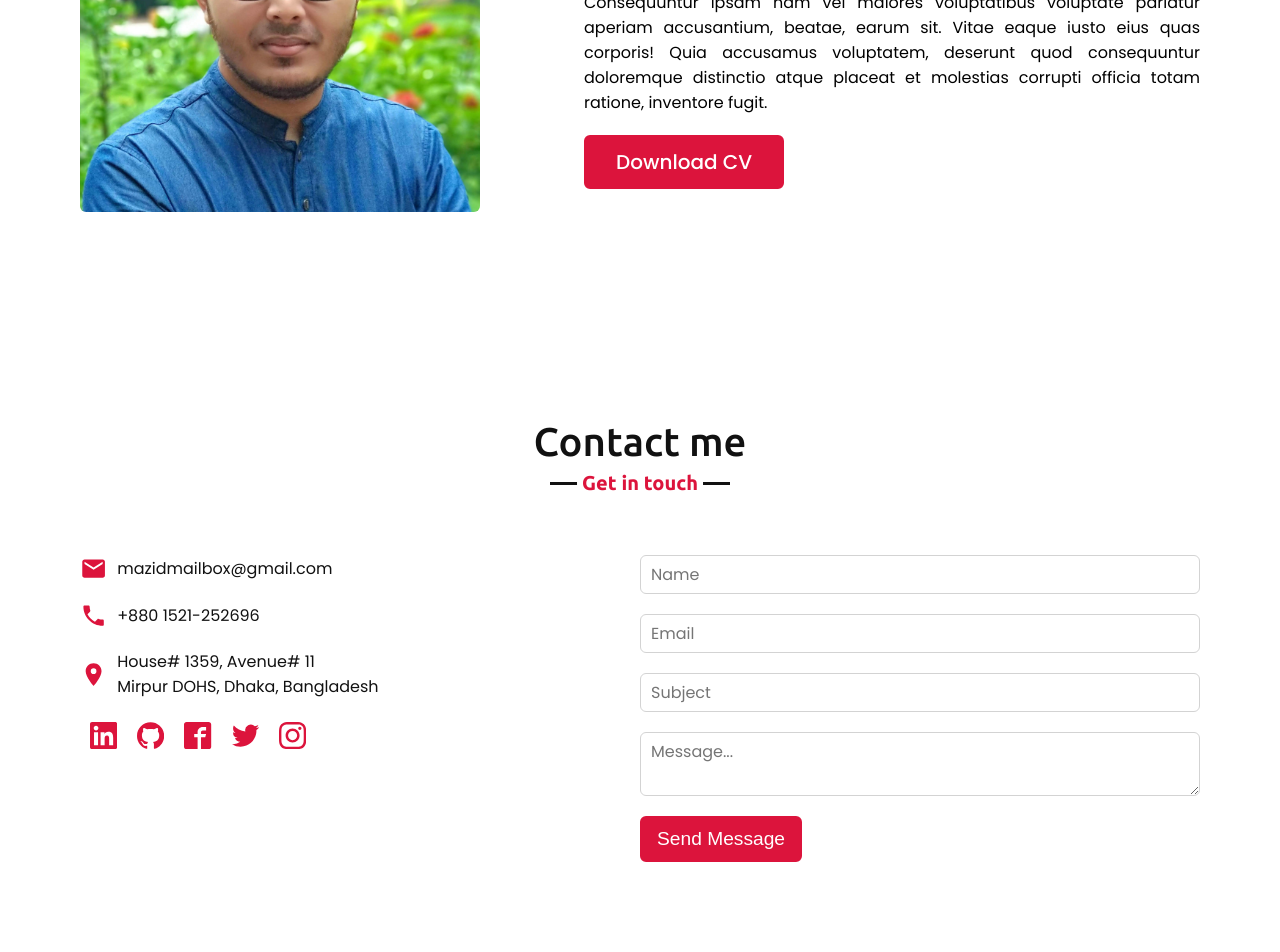
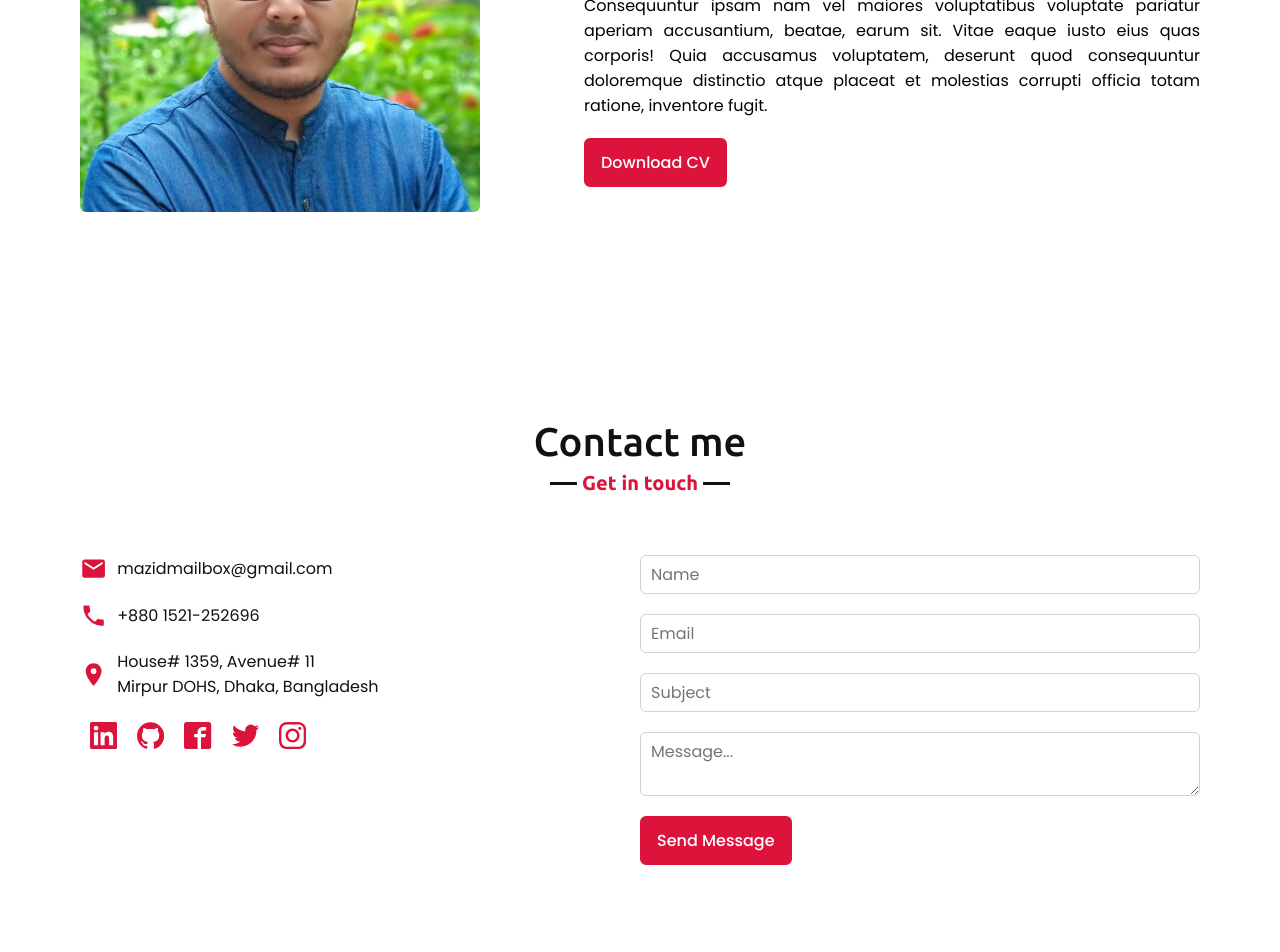
Before and after one commit to mazeduldev/portfolio, a Next.js app: page / in a window 1280 px wide. Shown: the part 2000-2952 px from the top of the page. Built offline with nearby package versions, Linux system fonts and the light colour scheme.

Commit message:
button style fix

```diff
--- a/components/about.module.scss
+++ b/components/about.module.scss
@@ -31,11 +31,11 @@
     background: crimson;
     color: white;
     margin-top: 10px;
-    padding: 10px 30px;
+    padding: 10px 15px;
     border: 2px solid crimson;
     border-radius: 6px;
     font-weight: 500;
-    font-size: 20px;
+    font-size: 1rem;
     display: inline-block;
     transition: all 0.3s ease;
 
--- a/components/ui/button.module.scss
+++ b/components/ui/button.module.scss
@@ -1,9 +1,10 @@
 .button {
+  font-family: "Poppins", sans-serif;
   border: 2px solid crimson;
   background: crimson;
   color: #fff;
   outline: none;
-  font-size: 1.2rem;
+  font-size: 1rem;
   font-weight: 500;
   border-radius: 6px;
   cursor: pointer;
```
